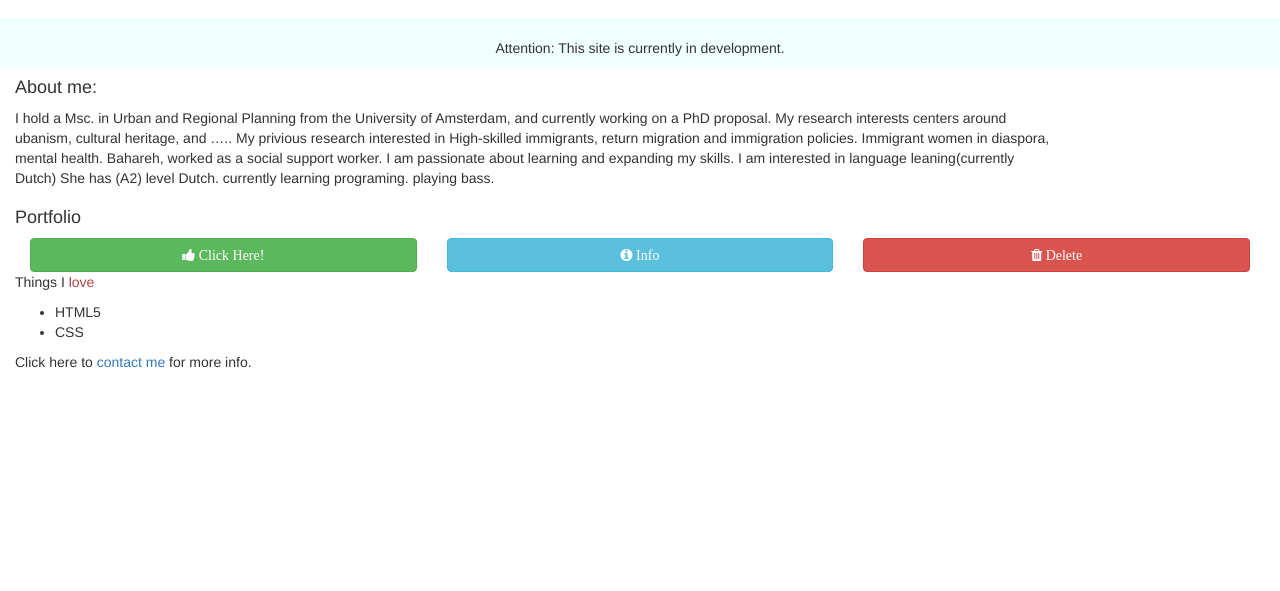
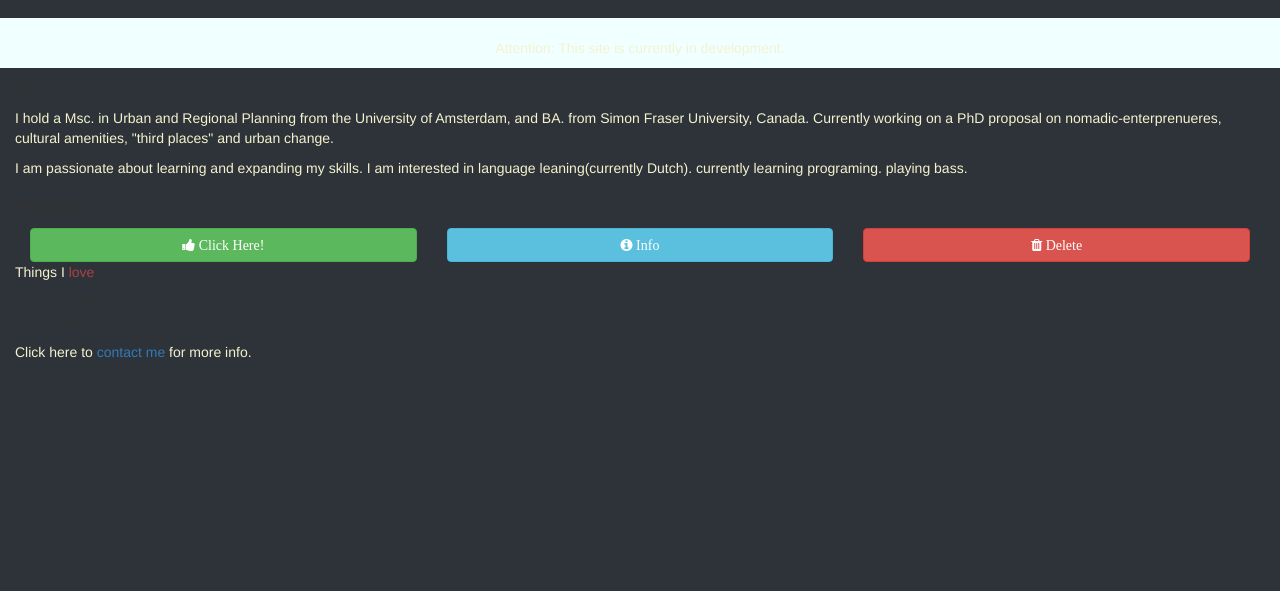
Before and after one commit to onetoughcookie226/onetoughcookie226.github.io, a plain HTML site: page index.html in a window 1280 px wide. Shown: the part 209-800 px from the top of the page. Drawn offline with nearby package versions, Linux system fonts and the light colour scheme.

Commit message:
Add secondary content and some CSS

```diff
--- a/index.html
+++ b/index.html
@@ -36,13 +36,15 @@
             </div>
         </div>
             <div class="row primary-content">
-                <div class="col-xs-10" id="about">
-                    <h4>About me:</h4>
-                    <p>I hold a Msc. in Urban and Regional Planning from the University of Amsterdam, and currently working on a PhD proposal.
-                        My research interests centers around ubanism, cultural heritage, and …..
-                        My privious research interested in High-skilled immigrants, return migration and immigration policies. Immigrant women
-                        in diaspora, mental health. Bahareh, worked as a social support worker.
-                        I am passionate about learning and expanding my skills. I am interested in language leaning(currently Dutch) She has (A2) level Dutch. currently learning programing. playing bass.
+                <div class="col-xs-12">
+                    <h4 id="about">About me:</h4>
+                    <p>I hold a Msc. in Urban and Regional Planning from the University of Amsterdam, and BA. from Simon Fraser University, Canada.
+                        Currently working on a PhD proposal on nomadic-enterprenueres, cultural amenities, "third places" and urban change.
+                    </p>
+
+                    <p>
+                        I am passionate about learning and expanding my skills. I am interested in language leaning(currently Dutch).
+                        currently learning programing. playing bass.
                     </p>
                 </div>
             </div>
--- a/style.css
+++ b/style.css
@@ -15,9 +15,16 @@
 
 .title {
     color: #F0FFFF;
-
 }
 
 .main-content {
     background-color: #F0FFFF;
 }
+
+body {
+    background: #2d3339
+}
+
+p {
+    color: #f4f3ce
+}
```
